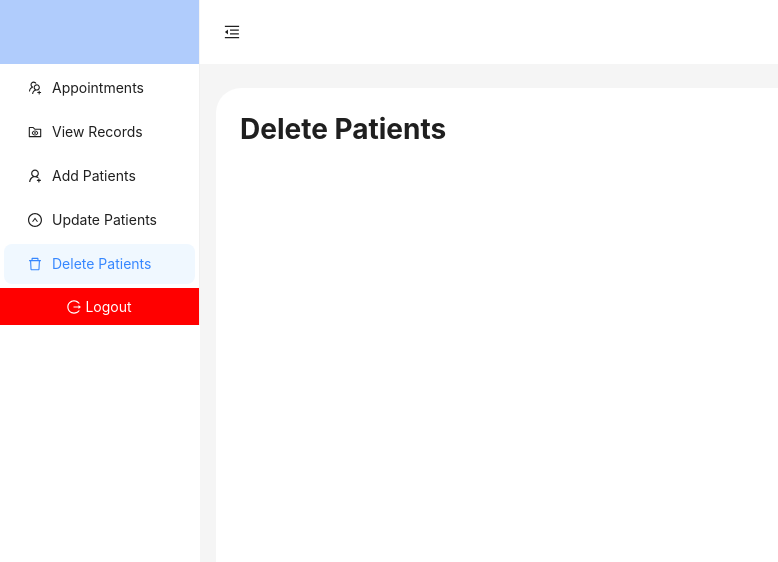
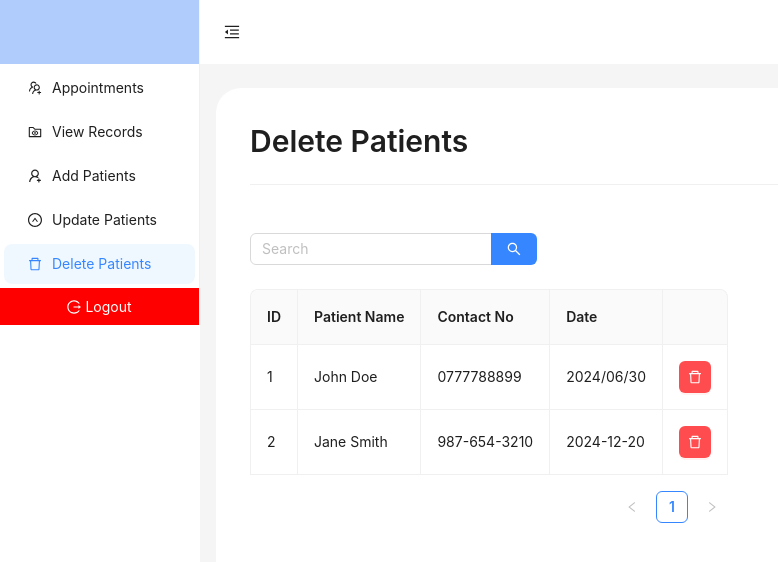
Before and after one commit to ayeshanweerasuriya/DMS, a React (Vite) app in the folder frontend/: page /delete-patients in a window 1280 px wide. Shown: the top 562 px of the page, without its empty margins (0-778 px from the left). Built offline with nearby package versions, Linux system fonts and the light colour scheme.

Commit message:
Added DeletePatients component and styled table header

```diff
--- a/frontend/src/views/delete-patients/DeletePatients.jsx
+++ b/frontend/src/views/delete-patients/DeletePatients.jsx
@@ -1,7 +1,95 @@
+import { Divider, Typography, Space, Row, Col, Button, Input, Tooltip, Table } from "antd";
+import { DeleteOutlined } from "@ant-design/icons";
+
+const { Title } = Typography;
+const { Search } = Input;
+
 export function DeletePatients() {
+
+  const handleDelete = (record) => {
+    console.log("Delete patient with ID:", record.id);
+  };
+
+  const columns = [
+    {
+      title: "ID",
+      dataIndex: "id",
+      key: "id",
+    },
+    {
+      title: "Patient Name",
+      dataIndex: "name",
+      key: "name",
+    },
+    {
+      title: "Contact No",
+      dataIndex: "contact",
+      key: "contact",
+    },
+    {
+      title: "Date",
+      dataIndex: "date",
+      key: "date",
+    },
+    {
+      title: "",
+      key: "action",
+      render: (_, record) => (
+        <Tooltip title="Delete Patient">
+          <Button
+            type="primary"
+            danger
+            icon={<DeleteOutlined />}
+            onClick={() => handleDelete(record)}
+          >
+          </Button>
+        </Tooltip>
+      ),
+    },
+  ];
+
+  const data = [
+    {
+      key: "1",
+      id: "1",
+      name: "John Doe",
+      contact: "0777788899",
+      date: "2024/06/30",
+    },
+    {
+      id: 2,
+      name: "Jane Smith",
+      contact: "987-654-3210",
+      date: "2024-12-20",
+    },
+    // Add more rows as needed
+  ];
+
   return (
-    <div>
-      <h1>Delete Patients</h1>
-    </div>
+    <Space direction="vertical" style={{ padding: "10px", width: "100%" }} size="large">
+      <Typography>
+        <Title level={2}>Delete Patients</Title>
+        <Divider />
+      </Typography>
+
+      <Space direction="vertical" size="large">
+        <Row gutter={2}>
+          <Col span={100}>
+            <Search
+              placeholder="Search "
+              enterButton
+            />
+          </Col>
+        </Row>
+        <Table
+          columns={columns}
+          dataSource={data}
+          bordered
+          pagination={{ pageSize: 7 }}
+        />
+      </Space>
+    </Space>
   );
 }
+
+export default DeletePatients;
```
Also changed, not shown: 1 other file (tests, documents, lock files or other folders).
